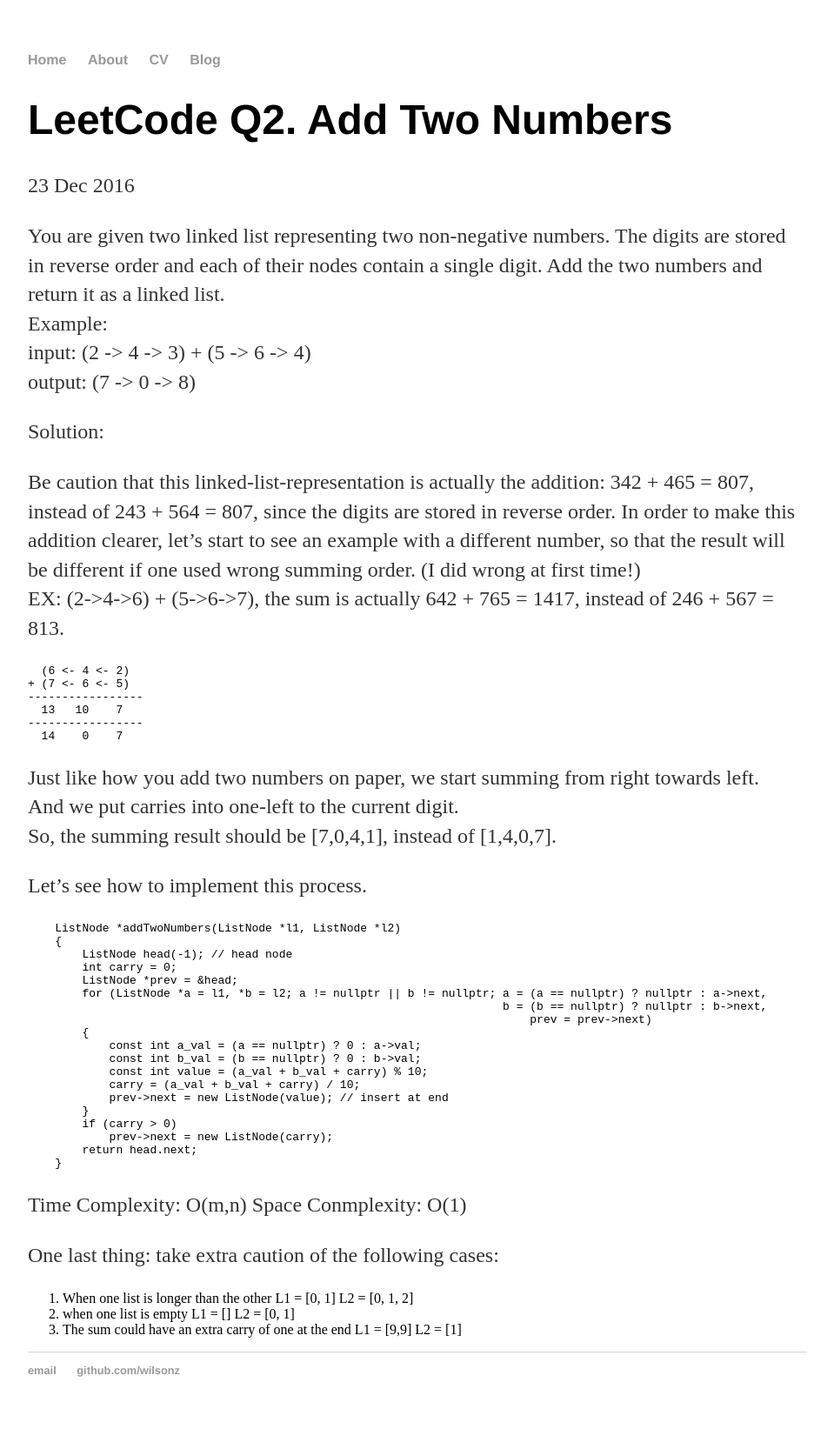
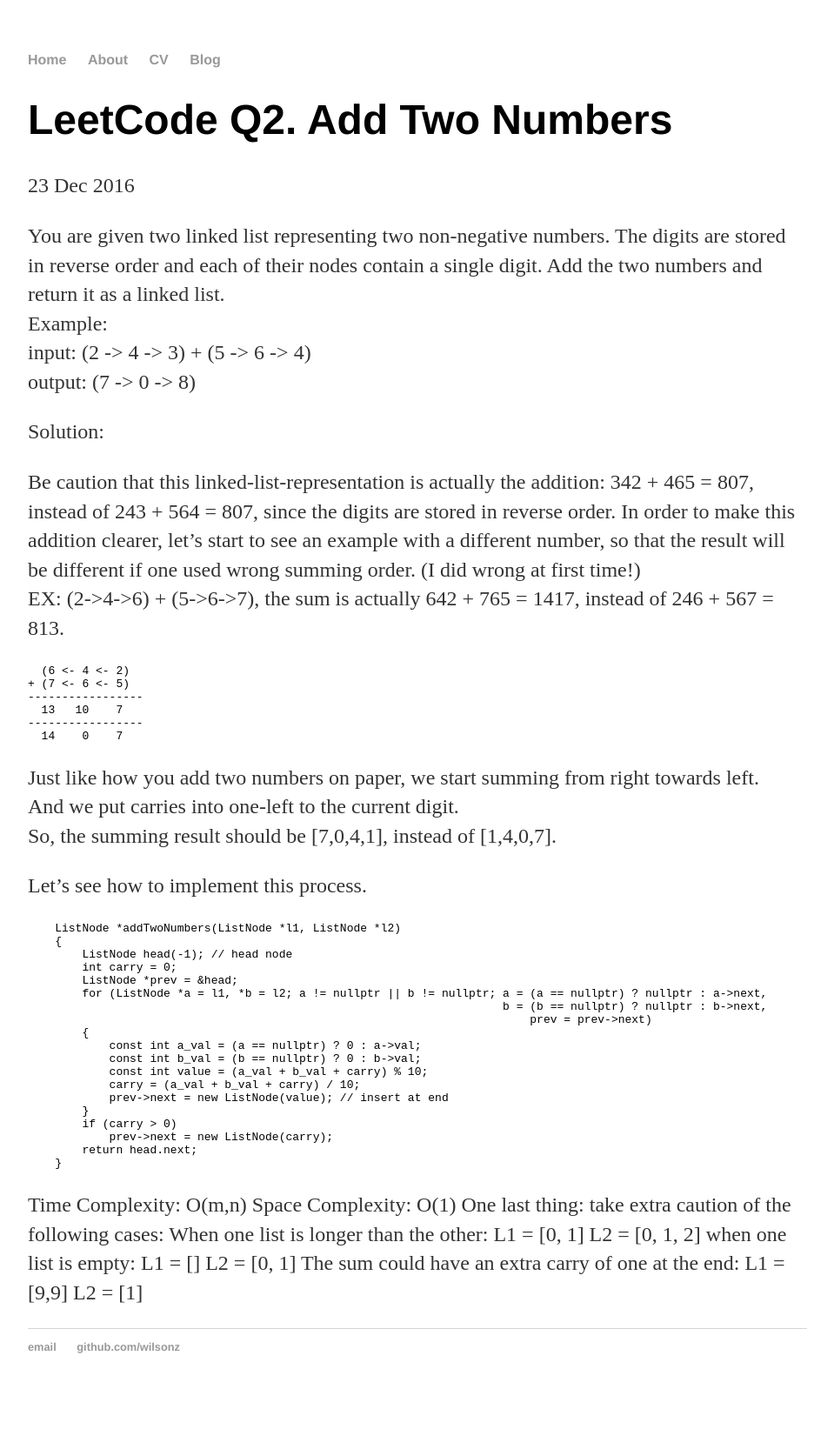
Before and after one commit to wilsonz/wilsonz.github.io, a Jekyll site: the page built from _posts/2016-12-23-LeetCode-Q2.-Add-2-Numbers.md, in a window 1280 px wide. Shown: the whole page at 87% size, without its empty margins (160-1119 px from the left). Built offline with Jekyll 4.4.1, drawn with Linux system fonts in a browser that asks for light colours; after the commit the page ends 1616 px from its top, so only the background shows below that.

Commit message:
Update 2016-12-23-LeetCode-Q2.-Add-2-Numbers.md

```diff
--- a/_posts/2016-12-23-LeetCode-Q2.-Add-2-Numbers.md
+++ b/_posts/2016-12-23-LeetCode-Q2.-Add-2-Numbers.md
@@ -47,12 +47,11 @@
         }
 
 Time Complexity:   O(m,n)
-Space Conmplexity: O(1)
-
+Space Complexity: O(1)
 One last thing: take extra caution of the following cases:
-1.	When one list is longer than the other
-	L1 = [0, 1]	L2 = [0, 1, 2]
-2.	when one list is empty
-	L1 = []		L2 = [0, 1]
-3.	The sum could have an extra carry of one at the end
-	L1 = [9,9]	L2 = [1]
+When one list is longer than the other:
+L1 = [0, 1]	L2 = [0, 1, 2]
+when one list is empty:
+L1 = []		L2 = [0, 1]
+The sum could have an extra carry of one at the end:
+L1 = [9,9]	L2 = [1]
```
